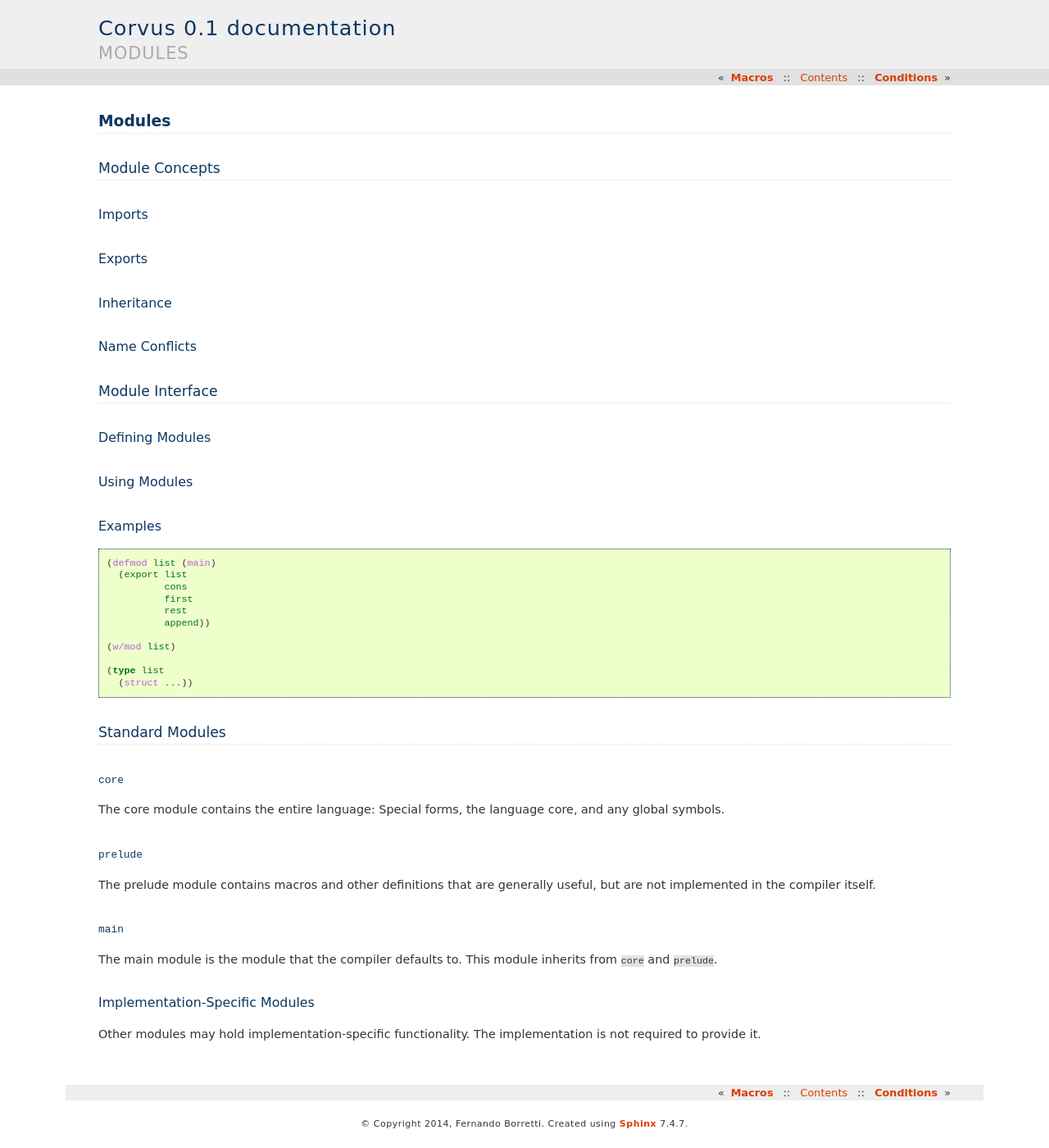
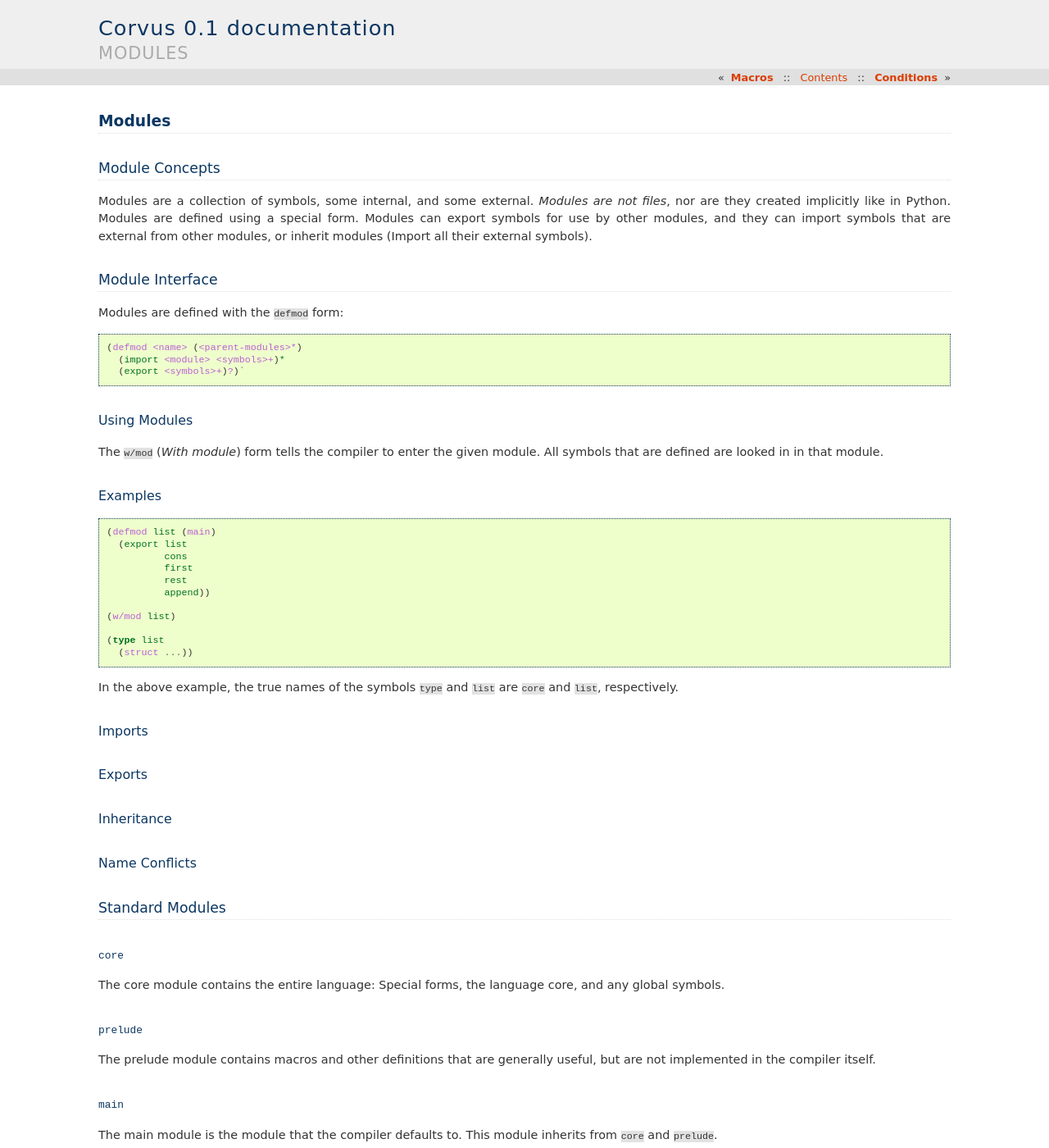
Before and after one commit to eudoxia0/corvus, a Sphinx documentation site: the page built from docs/modules.rst, in a window 1280 px wide and 1400 px high. Shown: the whole window at 82% size. Built offline with Sphinx 7.4.7, drawn with Linux system fonts in a browser that asks for light colours; formulas are drawn with MathJax 3.

Commit message:
Update modules documentation

```diff
--- a/docs/modules.rst
+++ b/docs/modules.rst
@@ -5,26 +5,28 @@ Modules
 Module Concepts
 ===============
 
-Imports
--------
-
-Exports
--------
-
-Inheritance
------------
-
-Name Conflicts
---------------
+Modules are a collection of symbols, some internal, and some external. *Modules
+are not files*, nor are they created implicitly like in Python. Modules are
+defined using a special form. Modules can export symbols for use by other
+modules, and they can import symbols that are external from other modules, or
+inherit modules (Import all their external symbols).
 
 Module Interface
 ================
 
-Defining Modules
-----------------
+Modules are defined with the :code:`defmod` form:
+
+::
+
+  (defmod <name> (<parent-modules>*)
+    (import <module> <symbols>+)*
+    (export <symbols>+)?)`
 
 Using Modules
 -------------
+
+The :code:`w/mod` (*With module*) form tells the compiler to enter the given
+module. All symbols that are defined are looked in in that module.
 
 Examples
 --------
@@ -42,6 +44,23 @@ Examples
 
   (type list
     (struct ...))
+
+In the above example, the true names of the symbols :code:`type` and
+:code:`list` are :code:`core` and :code:`list`, respectively.
+
+Imports
+-------
+
+Exports
+-------
+
+Inheritance
+-----------
+
+Name Conflicts
+--------------
+
+
 
 Standard Modules
 ================
```
